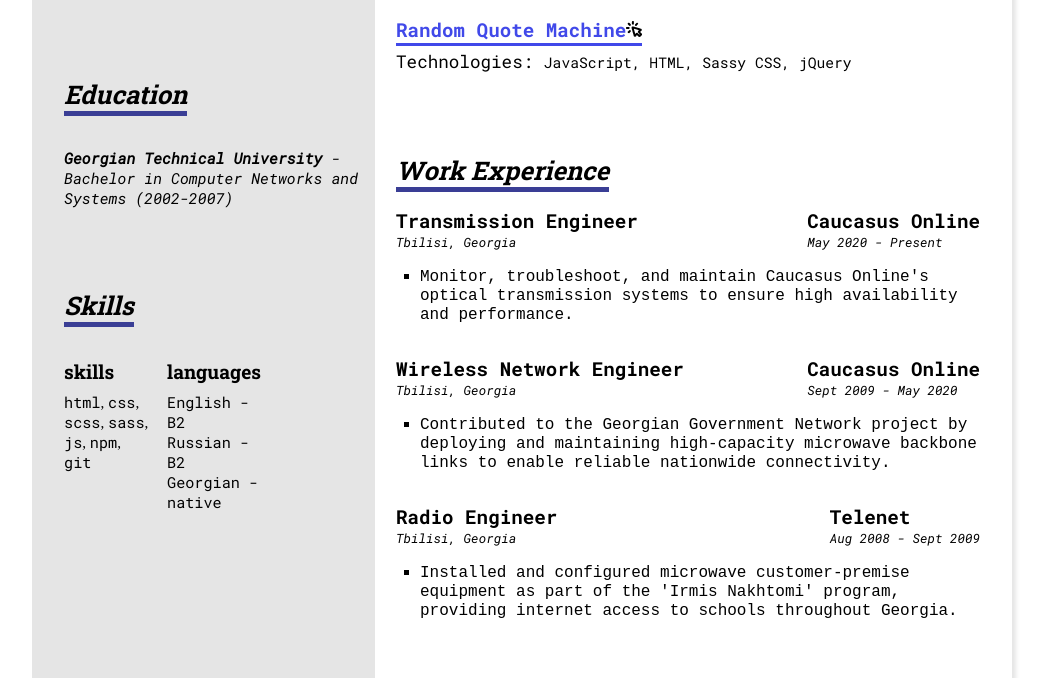
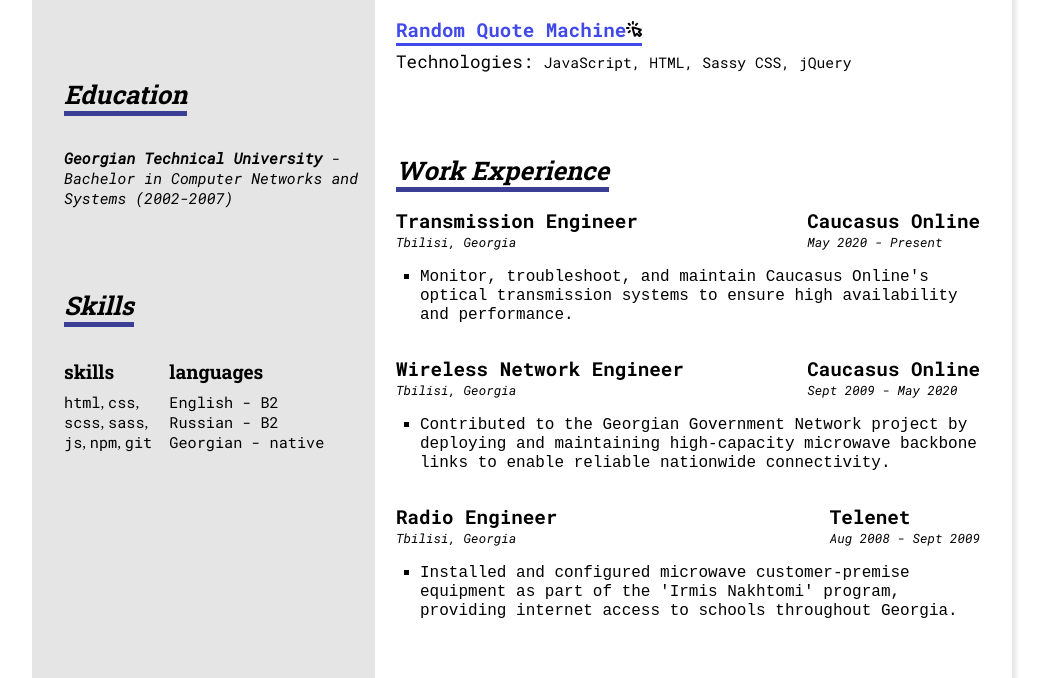
Before and after one commit to beqarion/bshekiladze, a plain HTML site: page index.html in a window 1280 px wide. Shown: the part 921-1599 px from the top of the page, without its empty margins (118-1165 px from the left). Drawn offline with Linux system fonts and the light colour scheme.

Commit message:
fix: fix gap in the responsiveness

```diff
--- a/style.css
+++ b/style.css
@@ -367,7 +367,7 @@ Main
 }
 @media screen and (min-width: 768px), print and (min-width: 768px) {
   .main {
-    max-height: 1300px;
+    max-height: 1400px;
   }
 }
 
@@ -522,6 +522,7 @@ Skills
   & h3 {
     font-size: 1.2rem;
   }
+  grid-column: span 2;
 }
 
 @media screen and (min-width: 1024px), print and (min-width: 1024px) {
```
